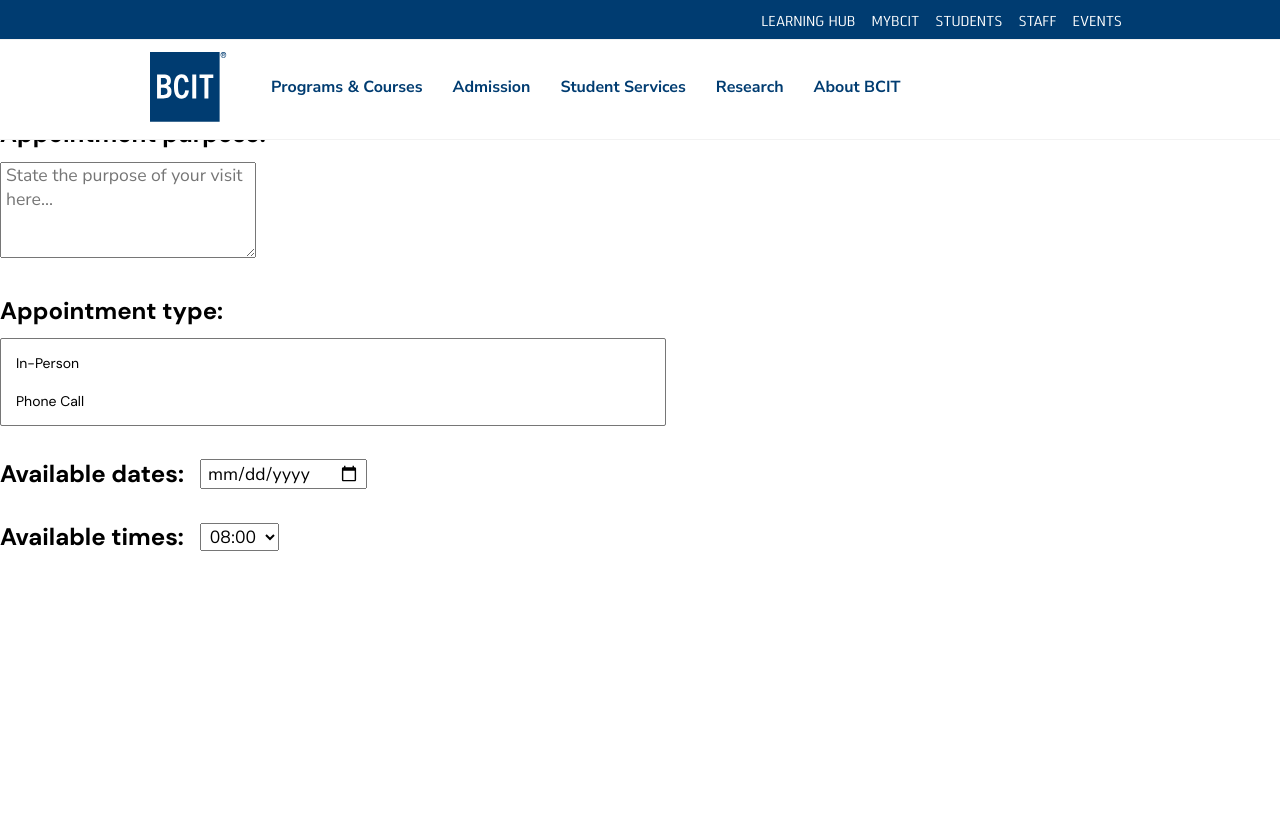
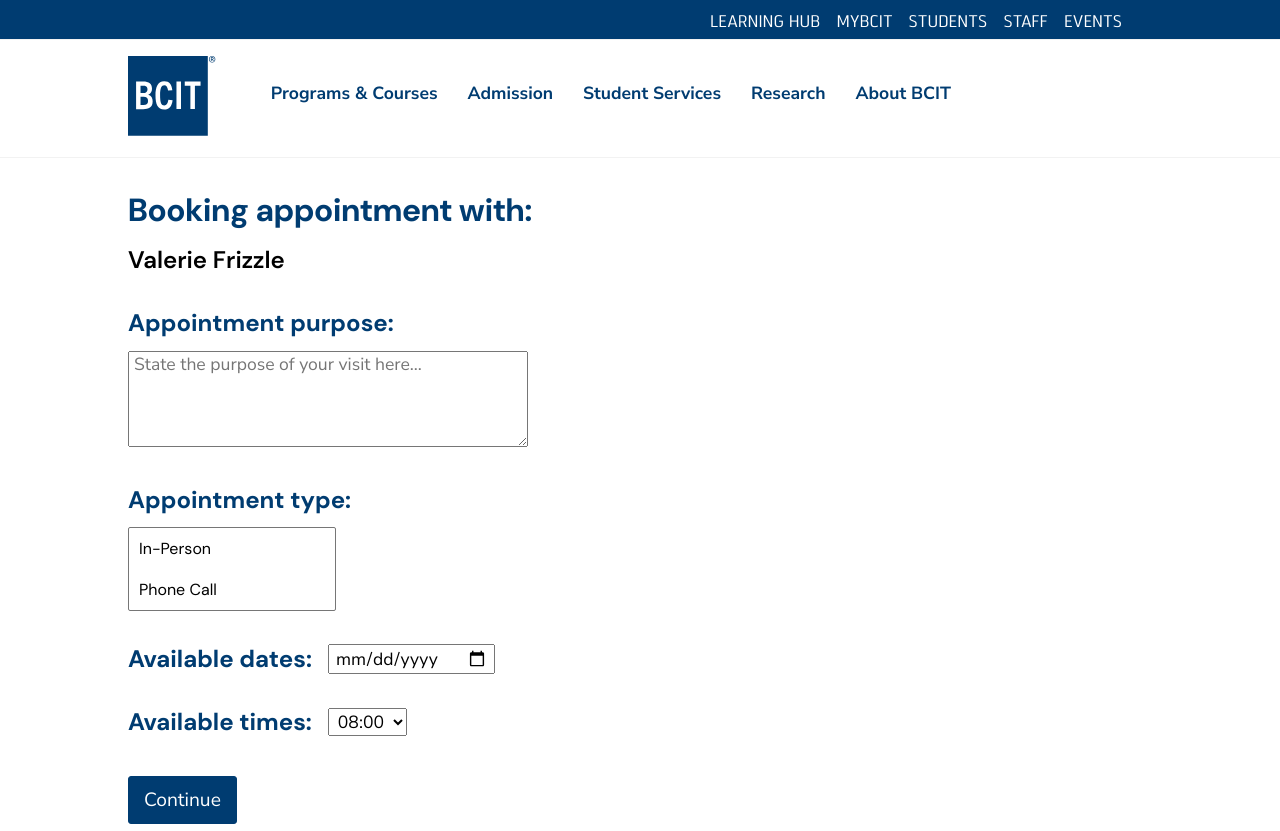
Before and after one commit to Gabe-CIT/TermProject, a Flask app: template templates/booking.html in a window 1280 px wide. Before the commit the page ends 551 px from the top, so only its background shows below. Run offline with Flask 3, Linux system fonts and the light colour scheme; the template is opened without the code that fills it, so the values that code supplies are empty.

Commit message:
Updating booking styles

```diff
--- a/static/css/booking.css
+++ b/static/css/booking.css
@@ -7,15 +7,18 @@ form {
     position: absolute;
     margin-top: 50px;
     margin-left: var(--margin);
+    width: 35vw;
+    padding-bottom: 3rem;
 }
 
 body {
     font-family: "DM Sans", Arial, Helvetica, sans-serif;
+    overflow-y: auto;
 }
 
-form {
-    width: 35vw;
-    padding-bottom: 3rem;
+main {
+    margin: calc(var(--cont-top) + 3vh) auto 0 var(--margin);
+    padding: 0;
 }
 
 h2, h3 {
@@ -44,32 +47,38 @@ h2, .name h3, .purpose h3, .type h3 {
 }
 
 #purpose-field {
-    min-width: 20vw;
+    min-width: 400px;
     max-width: 25vw;
     min-height: 12vh;
     height: 12vh;
     max-height: 20vh;
 }
 
+.appt-type {
+    width: 65%;
+    height: auto;
+    overflow: hidden;
+    font-size: 1rem;
+}
+
+.appt-type option {
+    padding: 10px;
+    font-family: "DM Sans", Arial, Helvetica, sans-serif;
+    font-size: 1rem;
+}
+
 .type {
-    width: 80%;
+    min-width: fit-content;
+    width: 25vw;
 }
 
 .type-option {
     width: 50%;
     border: 1px solid rgba(0, 0, 0, 0.6);
     border-radius: 1px;
-}
-
-.option {
     cursor: pointer;
     padding: 5px 0 5px 10px;
     transition: .05s ease all;
-}
-
-.option:hover {
-    background-color: var(--bcit-index-blue);
-    color: #fff;
 }
 
 label {
@@ -129,17 +138,3 @@ textarea, #calendar, #time {
 #calendar, #time {
     margin-left: 1rem;
 }
-
-.appt-type {
-    padding: 5px;
-    width: 65%;
-    height: auto;
-    overflow: hidden;
-    font-size: 14px;
-}
-
-.appt-type option {
-    padding: 10px;
-    font-family: "DM Sans", Arial, Helvetica, sans-serif;
-    font-size: 14px;
-}
--- a/templates/booking.html
+++ b/templates/booking.html
@@ -4,7 +4,7 @@
   <meta charset="UTF-8" />
   <meta name="viewport" content="width=device-width, initial-scale=1.0"/>
   <title>Book Appointment - BCIT</title>
-  <link rel="stylesheet" href="../static/css/header.css">
+  <link rel="stylesheet" href="../static/css/base.css">
   <link rel="stylesheet" href="../static/css/booking.css" />
 </head>
 <body>
```
